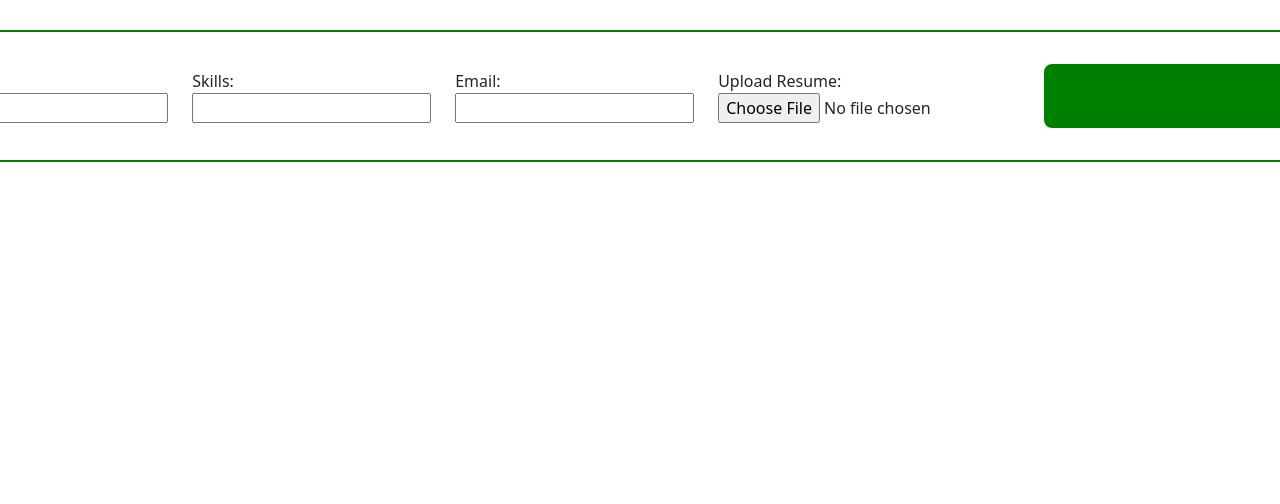
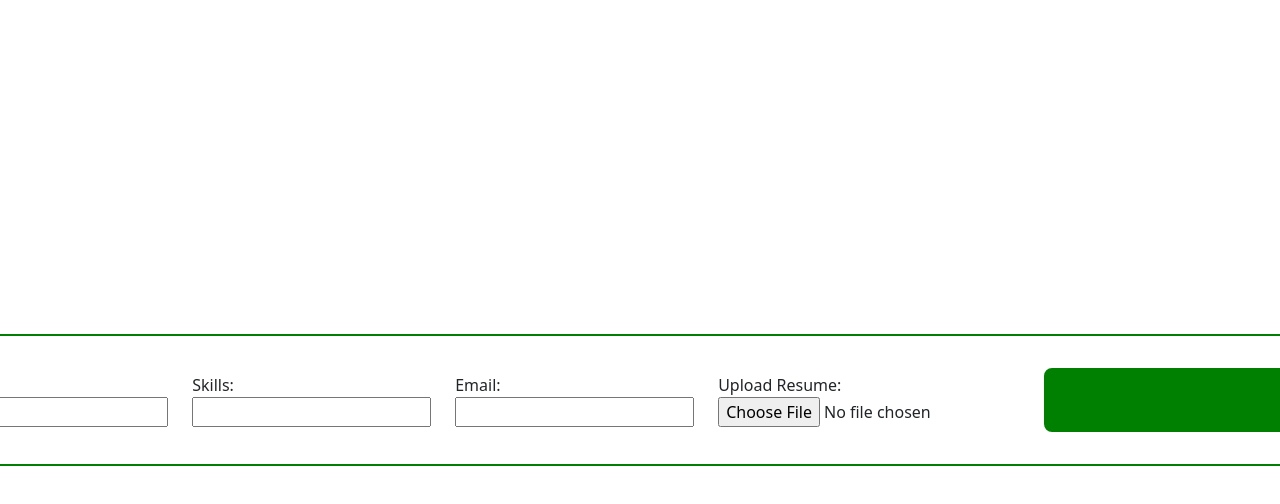
Before and after one commit to AshokRenangi1903/kudosware, a plain HTML site: page index.html in a window 1280 px wide. Shown: the top 504 px of the page. Drawn offline with nearby package versions, Linux system fonts and the light colour scheme.

Commit message:
Update index.css

```diff
--- a/index.css
+++ b/index.css
@@ -2,7 +2,10 @@ body {
     margin: 0px;
     background-color: green;
     height:100vh;
-    justify-items:center;
+    display:flex;
+    align-items:center;
+
+    justify-content:center;
 }
 
 .main {
```
